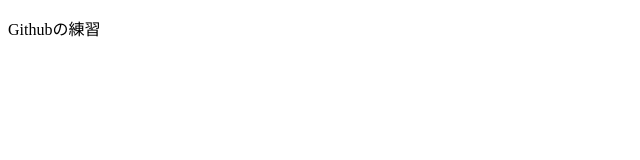
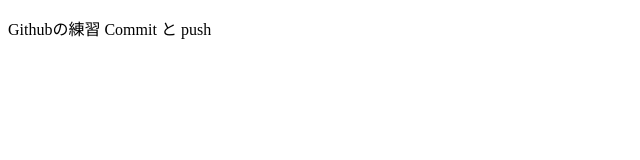
Before and after one commit to takahito-0207/gittest, a plain HTML site: page test.html in a window 1280 px wide. Shown: the whole page, without its empty margins (0-640 px from the left). Drawn offline with Linux system fonts and the light colour scheme.

Commit message:
2nd test

```diff
--- a/test.html
+++ b/test.html
@@ -9,6 +9,7 @@
 <body>
     <p>
         Githubの練習
+        Commit と push
     </p>
 </body>
 </html>
```
